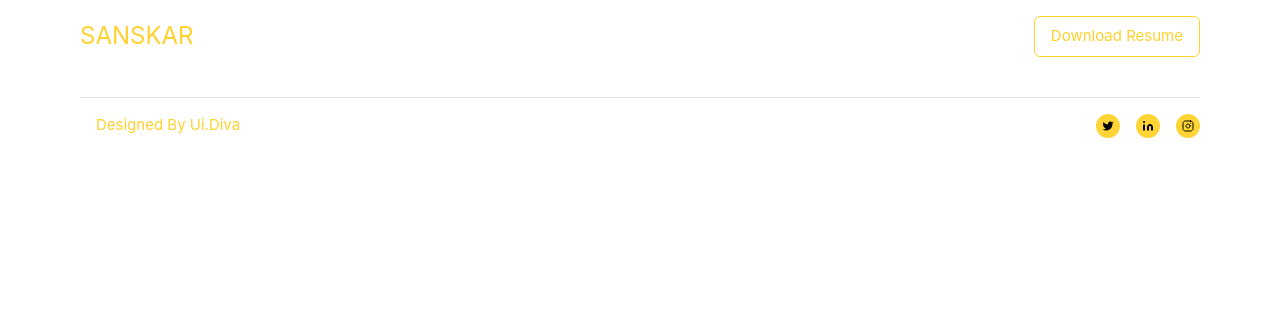
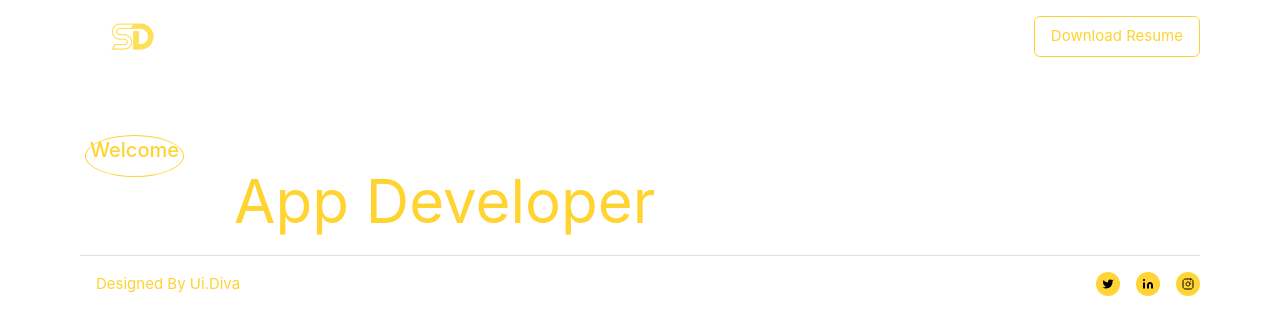
Before and after one commit to dixitsanskar/Portfolio, a Vue app: page / in a window 1280 px wide. Shown: the top 334 px of the page. Built offline with nearby package versions, Linux system fonts and the light colour scheme.

Commit message:
Head banner

```diff
--- a/src/App.vue
+++ b/src/App.vue
@@ -1,13 +1,14 @@
 <script setup>
 import { RouterLink, RouterView } from 'vue-router'
 import HelloWorld from './components/HelloWorld.vue'
-import HeadBar from './components/Header.vue'
-import Footer from './components/Footer.vue'
+import HeadBar from '@/views/Header.vue'
+import Footer from '@/views/Footer.vue'
+import Hero from './views/HeadBanner.vue'
 </script>
 
 <template>
   <header><HeadBar/></header>
-
+  <Hero />
   <Footer></Footer>
 </template>
 
--- /dev/null
+++ b/src/components/Heading.vue
@@ -0,0 +1,45 @@
+<script setup>
+defineProps({
+    msg: {
+    type: String,
+    required: true,
+    }
+
+})
+</script>
+<template>
+    <div class="msgparent">
+    <div class="message border-[.5px] border-[#ffd330] rounded-[50%] h-[42px] w-[99px] flex item-center justify-center align-middle">{{ msg }}</div>
+
+
+    </div>
+</template>
+
+<style scoped>
+.message{
+    position: absolute;
+    top: 6px;
+    left:5px;
+    line-height: 145%;
+    font-weight: 500;
+}
+.child{
+    position:absolute;
+    top: 0px;
+    left: 0px;
+    border-radius: 50%;
+    border: 0.5px #ffd330;
+    box-sizing: border-box;
+    width: 99px;
+    height: 42px;
+}
+.msgparent{
+width: 100%;
+position: relative;
+height: 42px;
+text-align: left;
+font-size: 20px;
+color: #ffd330;
+font-family: Inter;
+}
+</style>
--- /dev/null
+++ b/src/views/HeadBanner.vue
@@ -0,0 +1,12 @@
+<script setup>
+import heads from "@/components/Heading.vue"
+</script>
+<template>
+    <div class="textgrp">
+        <heads msg="Welcome"/>
+    </div>
+    <div class="text-white text-6xl">
+        I'm a
+        <span class="text-[#ffd330]">App Developer</span>
+    </div>
+</template>
--- a/src/components/Header.vue
+++ b/src/views/Header.vue
@@ -2,7 +2,7 @@
 <template>
         <header class="d-flex flex-wrap justify-content-between py-3 mb-4">
       <a href="/" class="d-flex align-items-center mb-3 mb-md-0 link-body-emphasis text-decoration-none">
-        <span class="fs-4 text-[#ffd22f] ">SANSKAR</span>
+        <img class="mt-[-2rem]"src="@/assets/slogo.png" height="105px" width="105px">
       </a>
 
       <ul class="nav nav-pills flex justify-between">
```
Also changed, not shown: src/assets/slogo.png (added), src/views/Footer.vue (renamed from src/components/Footer.vue).
